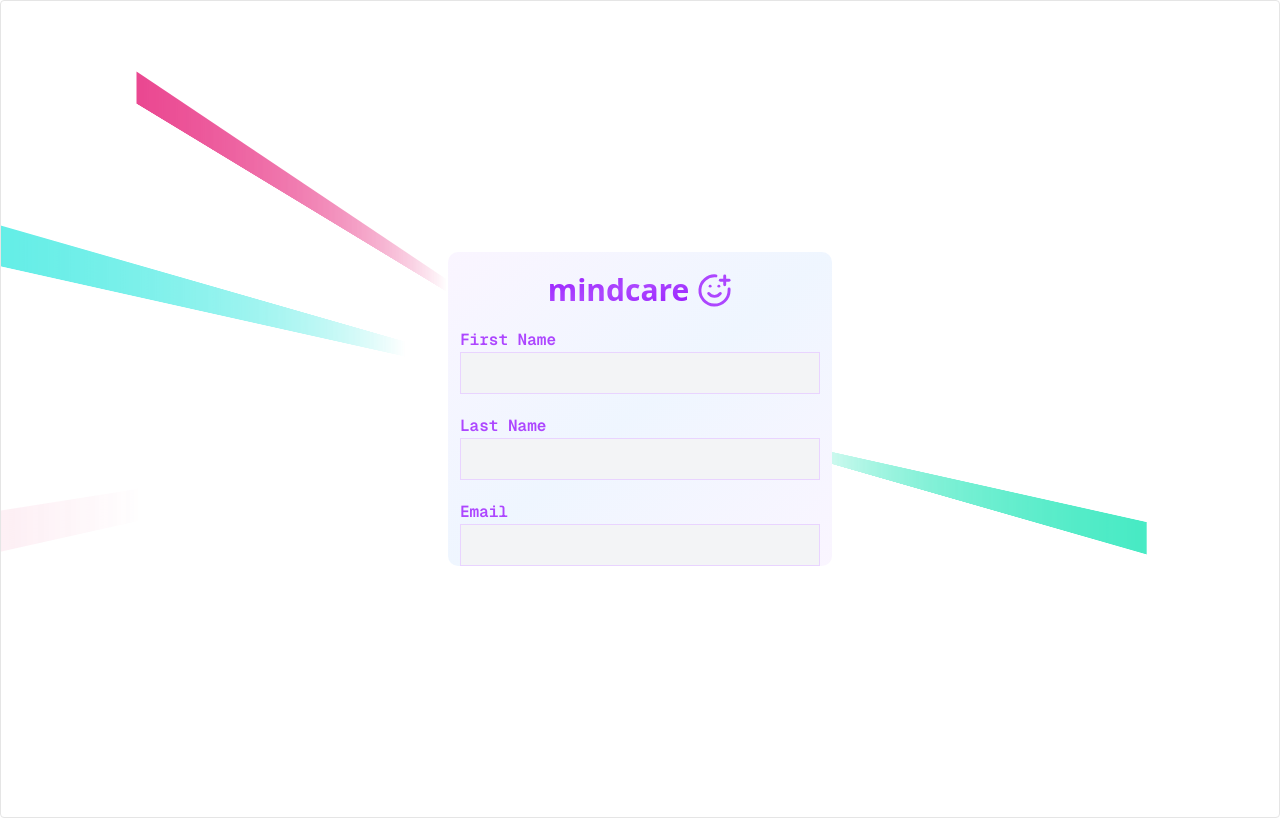
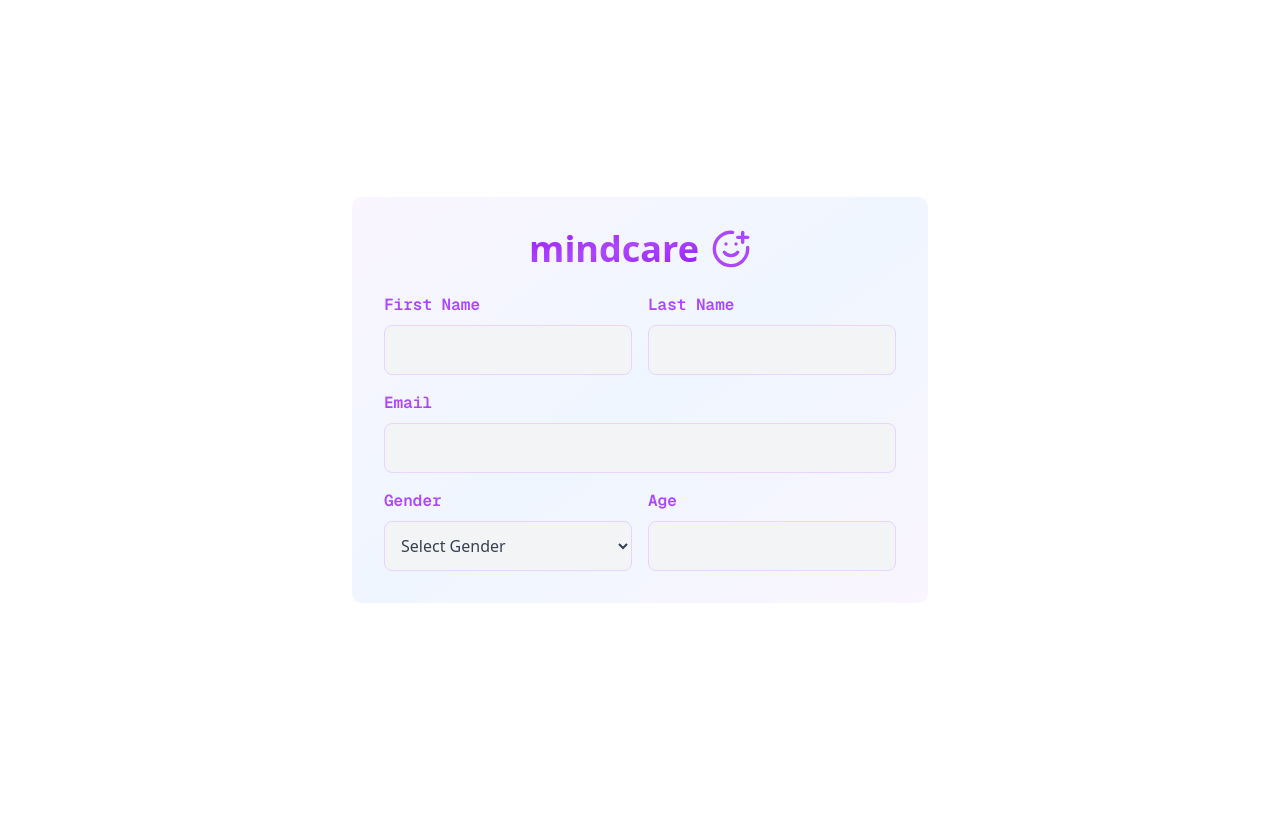
Before and after one commit to niruthan-nps/ITPM-final, a Next.js app in the folder next/: page /signup in a window 1280 px wide. Built offline with nearby package versions, Linux system fonts and the light colour scheme.

Commit message:
frontend

```diff
--- a/next/src/app/page.jsx
+++ b/next/src/app/page.jsx
@@ -26,11 +26,12 @@ export default function Home() {
         <div className="mt-10 w-full flex justify-between items-center">
           <div className="flex flex-col justify-center items-left w-1/2 text-left ">
             <p className="bg-gradient-to-br from-purple-600 via-purple-500 to-purple-600 bg-clip-text text-transparent text-3xl font-bold ml-15">
-              A Private Space For You!
+              A Private Space Just For You!
             </p>
             <p className="text-gray-600 font-mono font-semibold mt-4 ml-15">
-              Mindcare is a private space to maintain your mental health. Track
-              your mood, journal entries, and more. We are here to help you!
+              Mindcare is a private space to <b>maintain your mental health</b>.
+              Track your mood, journal entries, and more. We are here to help
+              you!
             </p>
           </div>
           <div className="flex flex-col justify-center items-center w-1/2 text-purple-500">
--- a/next/src/app/signup/page.jsx
+++ b/next/src/app/signup/page.jsx
@@ -2,51 +2,72 @@ import { SmilePlus } from "lucide-react";
 import { WarpBackground } from "@components/magicui/warp-background";
 function SignUp() {
   return (
-    <WarpBackground>
-      <div className="min-h-screen flex justify-center items-center">
-        <form className="min-w-96 rounded-lg flex flex-col justify-center items-center bg-gradient-to-br from-purple-50 via-blue-50 to-purple-50">
-          <div className="flex w-full justify-center items-center mt-5">
-            <p className="text-3xl font-bold bg-gradient-to-br from-purple-600 via-purple-500 to-purple-600 bg-clip-text text-transparent">
+    <div className="min-h-screen flex justify-center items-center p-4">
+      <form className="w-full max-w-xl rounded-lg flex flex-col justify-center items-center bg-gradient-to-br from-purple-50 via-blue-50 to-purple-50 p-8 space-y-4">
+        <div className="flex w-full justify-center items-center mb-6">
+          <p className="text-4xl font-bold bg-gradient-to-br from-purple-600 via-purple-500 to-purple-600 bg-clip-text text-transparent">
             mindcare
           </p>
-            <SmilePlus size={35} className="ml-2 text-purple-500" />
+          <SmilePlus size={40} className="ml-3 text-purple-500" />
         </div>
-          <div className="flex w-full justify-start items-center px-3 mt-5">
-            <label className="text-purple-500 font-mono font-semibold">
+
+        <div className="flex w-full space-x-4">
+          <div className="flex-1">
+            <label className="block text-purple-500 font-mono font-semibold mb-2">
               First Name
             </label>
-          </div>
-          <div className="flex w-full justify-start items-center px-3">
             <input
               type="text"
-              className="w-full p-2 bg-gray-100 border border-purple-200 focus:outline-none focus:border-purple-500"
+              className="w-full p-3 bg-gray-100 border border-purple-200 rounded-md focus:outline-none focus:border-purple-500"
             />
           </div>
-          <div className="flex w-full justify-start items-center px-3 mt-5">
-            <label className="text-purple-500 font-mono font-semibold">
+
+          <div className="flex-1">
+            <label className="block text-purple-500 font-mono font-semibold mb-2">
               Last Name
             </label>
-          </div>
-          <div className="flex w-full justify-start items-center px-3">
             <input
               type="text"
-              className="w-full p-2 bg-gray-100 border border-purple-200 focus:outline-none focus:border-purple-500"
+              className="w-full p-3 bg-gray-100 border border-purple-200 rounded-md focus:outline-none focus:border-purple-500"
             />
           </div>
-          <div className="flex w-full justify-start items-center px-3 mt-5">
-            <label className="text-purple-500 font-mono font-semibold">
+        </div>
+
+        <div className="w-full">
+          <label className="block text-purple-500 font-mono font-semibold mb-2">
             Email
           </label>
-          </div>
-          <div className="flex w-full justify-start items-center px-3">
           <input
             type="email"
-              className="w-full p-2 bg-gray-100 border border-purple-200 focus:outline-none focus:border-purple-500"
+            className="w-full p-3 bg-gray-100 border border-purple-200 rounded-md focus:outline-none focus:border-purple-500"
           />
+        </div>
+
+        <div className="flex w-full space-x-4">
+          <div className="flex-1">
+            <label className="block text-purple-500 font-mono font-semibold mb-2">
+              Gender
+            </label>
+            <select className="w-full p-3 bg-gray-100 border border-purple-200 rounded-md focus:outline-none focus:border-purple-500 text-gray-700">
+              <option value="">Select Gender</option>
+              <option value="male">Male</option>
+              <option value="female">Female</option>
+              <option value="prefer-not-to-say">Prefer not to say</option>
+            </select>
+          </div>
+
+          <div className="flex-1">
+            <label className="block text-purple-500 font-mono font-semibold mb-2">
+              Age
+            </label>
+            <input
+              type="text"
+              className="w-full p-3 bg-gray-100 border border-purple-200 rounded-md focus:outline-none focus:border-purple-500"
+            />
+          </div>
         </div>
       </form>
     </div>
-    </WarpBackground>
   );
 }
 export default SignUp;
```
Lines whose indentation alone changed are shown as unchanged.
